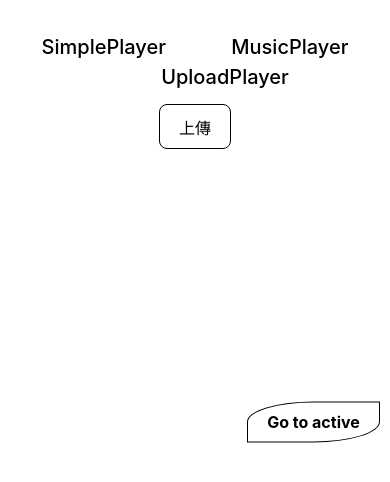
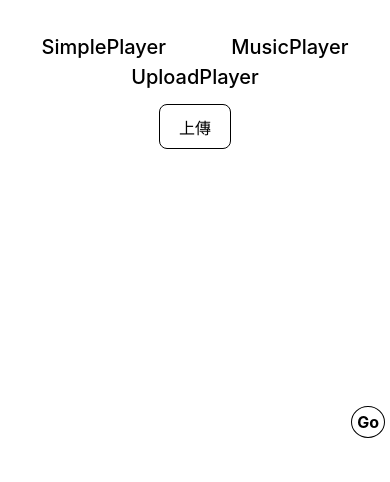
Before and after one commit to Ben0614/music-player-vue3, a Vue app: page /UploadPlayer in a window 390 px wide. Shown: the top 482 px of the page. Built offline with nearby package versions, Linux system fonts and the light colour scheme.

Commit message:
refactor: 把activeBtn改成component以及RWD

```diff
--- a/src/App.vue
+++ b/src/App.vue
@@ -35,4 +35,10 @@
 .uploadPlayer {
   margin-left: 60px;
 }
+
+.uploadPlayer {
+  @media screen and (max-width: 959px) {
+    margin-left: 0px;
+  }
+}
 </style>
--- /dev/null
+++ b/src/components/ActiveBtn.vue
@@ -0,0 +1,61 @@
+<script setup lang="ts">
+import { ref, reactive, toRefs } from 'vue'
+
+interface IProps {
+  lrcRefs: Array<HTMLHeadingElement | null>
+}
+
+const props = withDefaults(defineProps<IProps>(),{})
+
+const isMobile = ref(false)
+
+if (window.innerWidth >= 960) {
+    isMobile.value = false
+}
+if (window.innerWidth < 960) {
+    isMobile.value = true
+}
+
+// 跳到現在播放的那一行
+const goToActive = () => {
+  if (props.lrcRefs.length) {
+    props.lrcRefs.forEach((lrc, index) => {
+      // 找出class有activeWord的歌詞
+      if (lrc && lrc.classList.contains('activeWord')) {
+        // 獲取它距離頂部的距離
+        const activeLrcOffsetTop = (props.lrcRefs[index] as HTMLHeadingElement).offsetTop
+
+        console.log('activeLrcOffsetTop', activeLrcOffsetTop);
+        // 跳過去
+        window.scrollTo(0, activeLrcOffsetTop)
+      }
+    })
+  }
+}
+
+</script>
+
+<template>
+  <button class='jump-btn-style' @click="goToActive">
+    <span v-if="!isMobile">Go to active</span>
+    <span v-if="isMobile">Go</span>
+  </button>
+</template>
+
+<style scoped>
+.jump-btn-style {
+  position: fixed;
+  top:50%;
+  right:10px;
+  transform: translate(0,-50%);
+  background-color:transparent;
+  border:1px solid #000;
+  border-radius: 50% 0 50% 0;
+  font-weight: 700;
+  @media screen and (max-width: 959px) {
+    right: 5px;
+    border-radius: 50%;
+    padding: 5px
+  }
+}
+</style>
--- a/src/style.css
+++ b/src/style.css
@@ -56,16 +56,6 @@ button:focus-visible {
   outline: 4px auto -webkit-focus-ring-color;
 }
 
-.jump-btn-style {
-  position: fixed;
-  top:50%;
-  right:10px;
-  transform: translate(0,-50%);
-  background-color:transparent;
-  border:1px solid #000;
-  border-radius: 50% 0 50% 0;
-  font-weight: 700;
-}
 
 .card {
   padding: 2em;
--- a/src/views/MusicPlayer.vue
+++ b/src/views/MusicPlayer.vue
@@ -2,6 +2,7 @@
 import {ref,reactive,computed,onMounted, onBeforeUnmount , onUnmounted } from 'vue'
 import { ISings } from '@/model/public'
 import { ILrc } from '@/model/musicPlayer'
+import ActiveBtn from '@/components/ActiveBtn.vue'
 
 import singDataJson from '@/data/おひとりさま天国.json'
 import albumCover from '@/assets/images/おひとりさま天国.jpg'
@@ -311,23 +312,6 @@ onUnmounted(()=>{
 // 如果ref是給多個dom 就用reactive<Array<HTMLHeadingElement | null>>([])
 const lrcRefs = reactive<Array<HTMLHeadingElement | null>>([])
 
-// 跳到現在播放的那一行
-const goToActive = () => {
-  if (lrcRefs.length) {
-    console.log('lrcRefs', lrcRefs);
-    lrcRefs.forEach((lrc, index) => {
-      // 找出class有activeWord的歌詞
-      if (lrc && lrc.classList.contains('activeWord')) {
-        // 獲取它距離頂部的距離
-        const activeLrcOffsetTop = (lrcRefs[index] as HTMLHeadingElement).offsetTop
-
-        console.log('activeLrcOffsetTop', activeLrcOffsetTop);
-        // 跳過去
-        window.scrollTo(0, activeLrcOffsetTop)
-      }
-    })
-  }
-}
 </script>
 
 <script lang="ts">
@@ -337,9 +321,7 @@ export default {
 </script>
 
 <template>
-    <button @click="goToActive" class='jump-btn-style'>
-      Go to active
-    </button>
+    <ActiveBtn :lrcRefs="lrcRefs" />
     <div>
       <button class="change-btn" :disabled="prevBtnDisabled" @click="changeSing('prev')">上一首</button>
       <button class="change-btn ml-3" :disabled="nextBtnDisabled" @click="changeSing('next')">下一首</button>
@@ -427,6 +409,10 @@ export default {
   margin: 10px auto;
   border-radius: 50%;
   overflow: hidden;
+  @media screen and (max-width: 959px) {
+    height: 230px;
+    width: 230px;
+  }
 }
 
 .single {
--- a/src/views/SimplePlayer.vue
+++ b/src/views/SimplePlayer.vue
@@ -2,6 +2,7 @@
 import { ref, reactive, computed, onMounted, onBeforeUnmount, onUnmounted } from 'vue'
 import { ISingData } from '@/model/public'
 import { ILrc } from '@/model/simplePlayer'
+import ActiveBtn from '@/components/ActiveBtn.vue'
 import singDataJson from '@/data/青いベンチ.json'
 import albumCover from '@/assets/images/青いベンチ.jpg'
 import bgc from '@/assets/images/青いベンチbgc.jpg'
@@ -220,23 +221,6 @@ onUnmounted(()=>{
 // 如果ref是給多個dom 就用reactive<Array<HTMLHeadingElement | null>>([])
 const lrcRefs = reactive<Array<HTMLHeadingElement | null>>([])
 
-// 跳到現在播放的那一行
-const goToActive = () => {
-  if (lrcRefs.length) {
-    console.log('lrcRefs', lrcRefs);
-    lrcRefs.forEach((lrc, index) => {
-      // 找出class有activeWord的歌詞
-      if (lrc && lrc.classList.contains('activeWord')) {
-        // 獲取它距離頂部的距離
-        const activeLrcOffsetTop = (lrcRefs[index] as HTMLHeadingElement).offsetTop
-
-        console.log('activeLrcOffsetTop', activeLrcOffsetTop);
-        // 跳過去
-        window.scrollTo(0, activeLrcOffsetTop)
-      }
-    })
-  }
-}
 </script>
 <script lang="ts">
 export default {
@@ -245,9 +229,7 @@ export default {
 </script>
 
 <template>
-    <button @click="goToActive" class='jump-btn-style'>
-      Go to active
-    </button>
+    <ActiveBtn :lrcRefs="lrcRefs"/>
     <div>
       <h2 class="title">{{`${singData.title} - ${singData.singer}`}}</h2>
       <!-- 專輯 -->
@@ -309,6 +291,10 @@ export default {
   margin: 10px auto;
   border-radius: 50%;
   overflow: hidden;
+  @media screen and (max-width: 959px) {
+    height: 230px;
+    width: 230px;
+  }
 }
 
 .single {
--- a/src/views/UploadPlayer.vue
+++ b/src/views/UploadPlayer.vue
@@ -1,6 +1,7 @@
 <script lang="ts" setup>
 import {ref,reactive,onMounted, onBeforeUnmount , onUnmounted } from 'vue'
 import { ILrc, IUploadData } from '@/model/uploadPlayer'
+import ActiveBtn from '@/components/ActiveBtn.vue'
 
 const currentTime = ref(0)
 // 是否正在播放 (控制專輯圖片旋轉用)
@@ -403,7 +404,7 @@ const UploadSubmit = ()=>{
     resetAlbumCover.value = true
   }
   // 如果有更新歌詞 就停止重複播放
-  if (lrcs.toString() !== uploadData.lrcs.toString()) {
+  if (JSON.stringify(lrcs) !== JSON.stringify(uploadData.lrcs)) {
     isRepeat.value = false
   }
   title.value = uploadData.title
@@ -428,23 +429,6 @@ const UploadSubmit = ()=>{
 // 如果ref是給多個dom 就用reactive<Array<HTMLHeadingElement | null>>([])
 const lrcRefs = reactive<Array<HTMLHeadingElement | null>>([])
 
-// 跳到現在播放的那一行
-const goToActive = ()=>{
-  if(lrcRefs.length){
-    console.log('lrcRefs', lrcRefs);
-    lrcRefs.forEach((lrc,index)=>{
-      // 找出class有activeWord的歌詞
-      if(lrc && lrc.classList.contains('activeWord')){
-        // 獲取它距離頂部的距離
-        const activeLrcOffsetTop = (lrcRefs[index] as HTMLHeadingElement).offsetTop
-
-        console.log('activeLrcOffsetTop', activeLrcOffsetTop);
-        // 跳過去
-        window.scrollTo(0, activeLrcOffsetTop)
-      }
-    })
-  }
-}
 </script>
 
 <script lang="ts">
@@ -454,9 +438,7 @@ export default {
 </script>
 
 <template>
-    <button @click="goToActive" class='jump-btn-style'>
-      Go to active
-    </button>
+    <ActiveBtn :lrcRefs="lrcRefs"/>
     <div>
       <button @click="openUploadDialog" class='btn-style mt-3'>
         <span v-if="!hasUpload">上傳</span>
@@ -620,6 +602,10 @@ export default {
   margin: 10px auto;
   border-radius: 50%;
   overflow: hidden;
+  @media screen and (max-width: 959px) {
+    height: 230px;
+    width: 230px;
+  }
 }
 
 .single {
```
